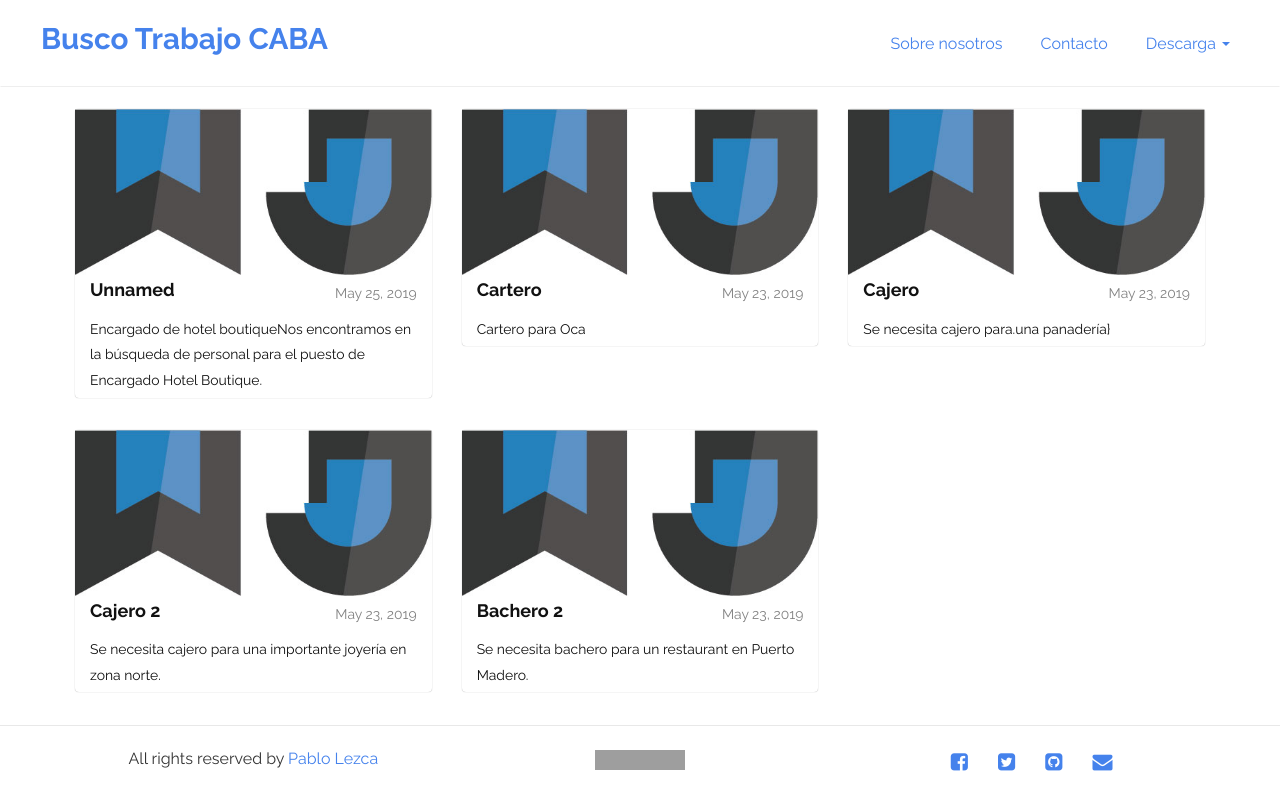
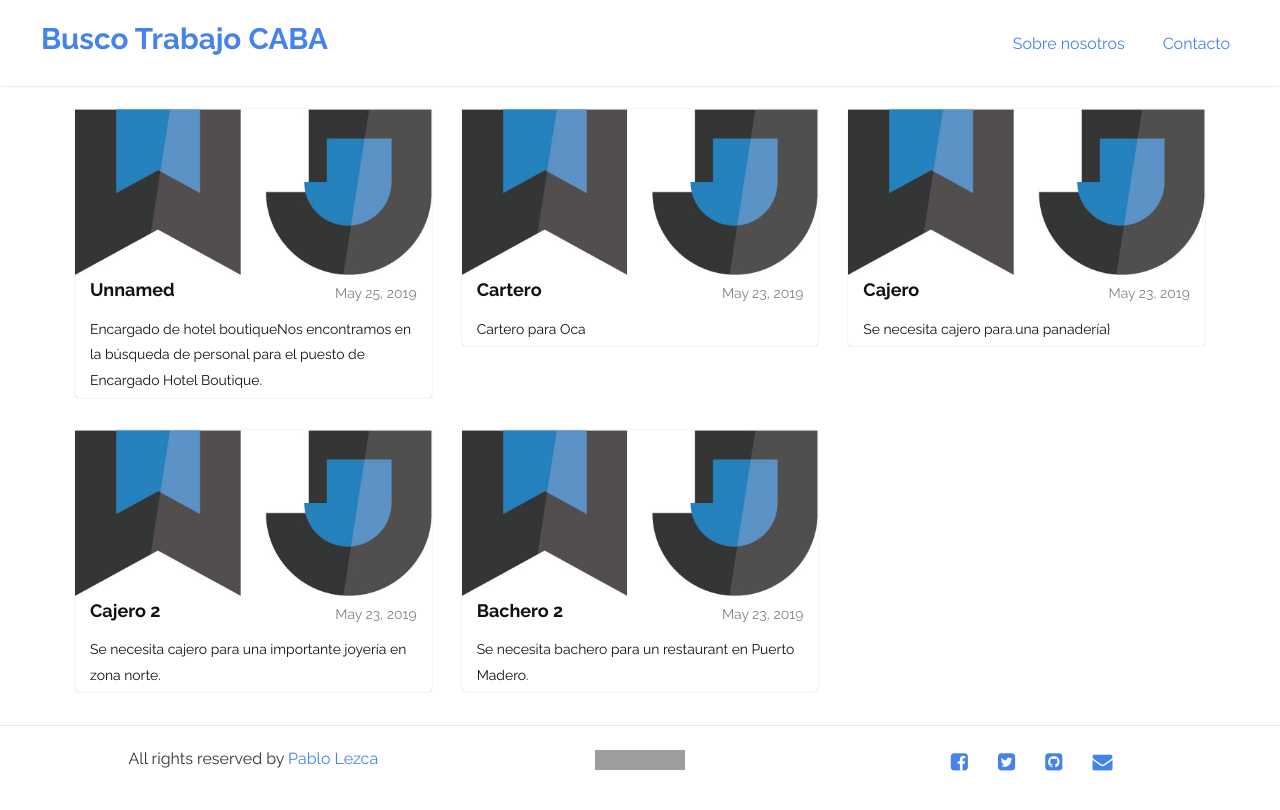
Before and after one commit to Lucas68747/buscotrabajoargentina.github.io, a Jekyll site: the page built from index.html, in a window 1280 px wide. Shown: the top 810 px of the page. Built offline with Jekyll 4.4.1, drawn with Linux system fonts in a browser that asks for light colours; the list of posts is cut into pages by our own code; grey boxes are pictures that could not be loaded.

Commit message:
Update header.html

```diff
--- a/_includes/header.html
+++ b/_includes/header.html
@@ -17,13 +17,7 @@
             <ul class="nav navbar-nav navbar-right">
         <li><a href="{{site.baseurl}}/about/">Sobre nosotros</a></li>
         <li><a href="{{site.baseurl}}/contact/">Contacto</a></li>
-        <li class="dropdown">
-          <a href="#" class="dropdown-toggle" data-toggle="dropdown" role="button" aria-haspopup="true" aria-expanded="false"> Descarga <span class="caret"></span></a>
-          <ul class="dropdown-menu">
-            <li><a target="_blank" href="https://github.com/sharu725/cards">Projecto</a></li>
-            <li><a href="https://github.com/sharu725/cards/archive/master.zip"> Descarga</a></li>
-            <li role="separator" class="divider"></li>
-            <li><a target="_blank" href="https://jekyll-themes.com">Mas Temas</a></li>
+
           </ul>
         </li>
       </ul>
```
